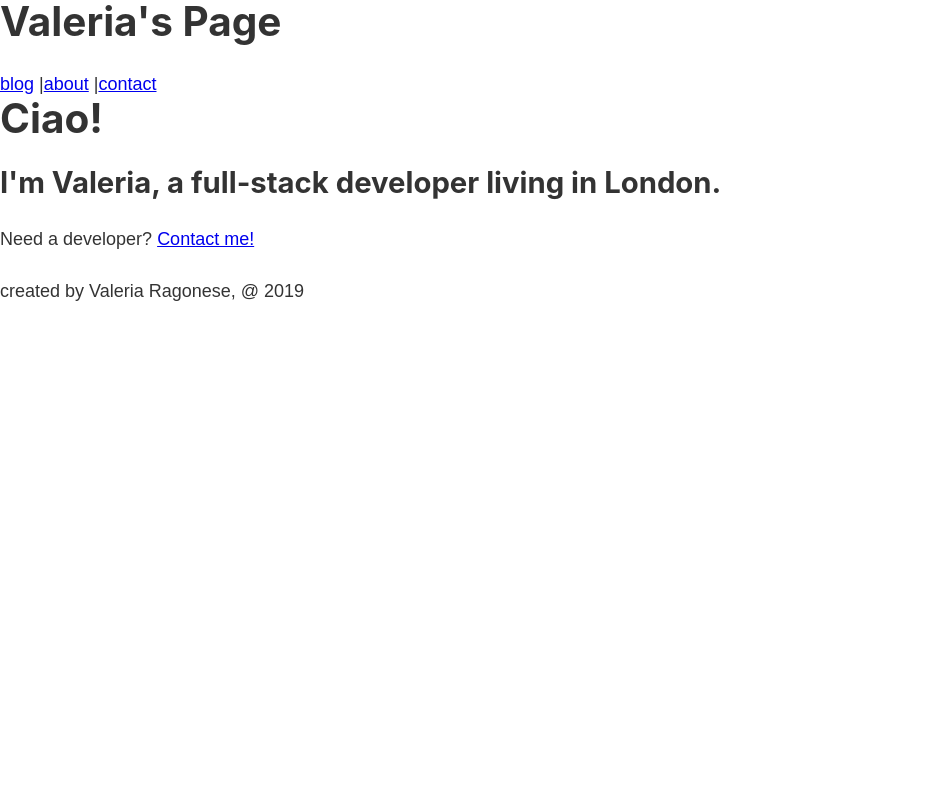
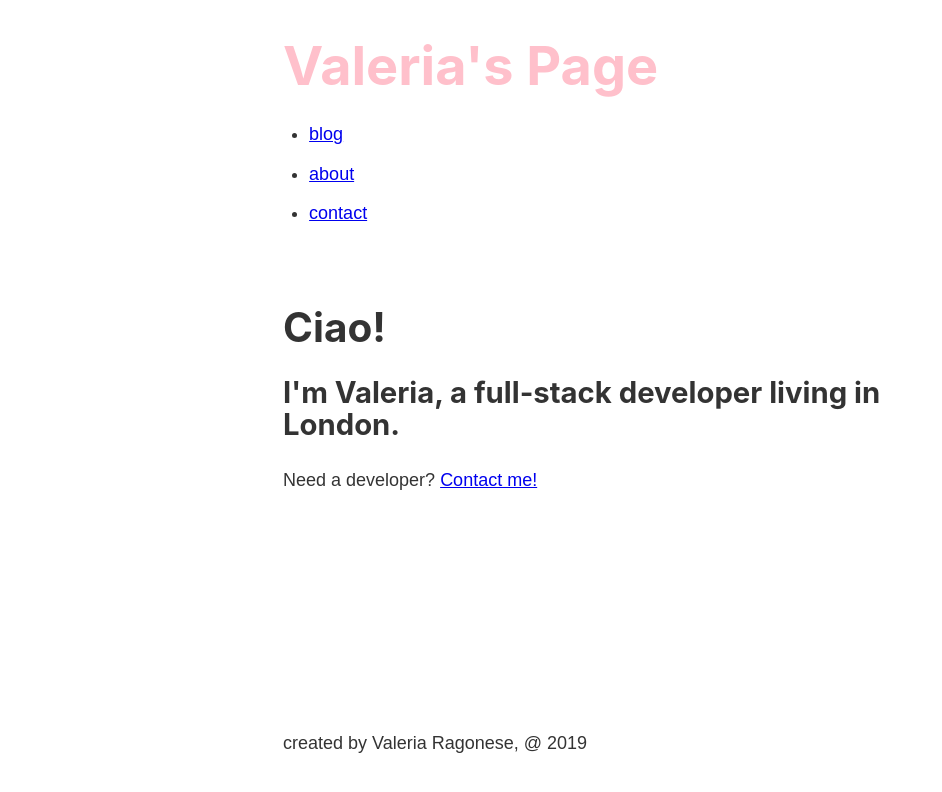
Before and after one commit to morwen80/gatsby-personal, a Gatsby site: page / in a window 1280 px wide. Shown: the whole page, without its empty margins (0-942 px from the left). Built offline with nearby package versions, Linux system fonts and the light colour scheme; Gatsby itself is replaced by a stand-in of ours.

Commit message:
styled header and navbar

```diff
--- a/src/components/header.js
+++ b/src/components/header.js
@@ -1,14 +1,20 @@
 import React from 'react';
 import { Link } from 'gatsby';
 
+import headerStyle from './header.module.scss';
+
 const Header = () => {
   return (
-    <div id="header">
-      <h1>Valeria's Page</h1>
+    <div id="header" className={headerStyle.header}>
+      <h1>
+        <Link to="/" className={headerStyle.title}>Valeria's Page</Link>
+      </h1>
       <nav>
-        <Link to="/blog">blog</Link> |
-        <Link to="/about">about</Link> |
-        <Link to="/contact">contact</Link>
+        <ul className={headerStyle.navList}>
+          <li><Link to="/blog" className={headerStyle.navItem}>blog</Link></li>
+          <li><Link to="/about" className={headerStyle.navItem}>about</Link></li>
+          <li><Link to="/contact" className={headerStyle.navItem}>contact</Link></li>
+        </ul>
       </nav>
     </div>
   )
--- /dev/null
+++ b/src/components/header.module.scss
@@ -0,0 +1,23 @@
+.header {
+  padding: 1rem 0 3rem;
+}
+
+.title {
+  color: pink;
+  font-size: 3rem;
+  text-decoration: none;
+}
+
+.nav-item {
+  color: grey;
+  font-size: .9rem;
+  font-weight: 700;
+  margin-right: 1.3rem;
+  text-decoration: none;
+}
+
+.nav-list {
+  display: flex;
+  list-style: none;
+  margin: 0;
+}
--- a/src/components/layout.js
+++ b/src/components/layout.js
@@ -2,13 +2,16 @@ import React from 'react';
 import Header from './header';
 import Footer from './footer';
 
-import '../styles/index.scss'
+import '../styles/index.scss';
+import layoutStyles from './layout.module.scss'
 
 const Layout = (props) => {
   return (
-    <div>
-      <Header />
+    <div className={layoutStyles.container}>
+      <div className={layoutStyles.content}>
+        <Header />
         {props.children}
+      </div>
       <Footer />
     </div>
   )
--- /dev/null
+++ b/src/components/layout.module.scss
@@ -0,0 +1,13 @@
+.container {
+  margin: 0 auto;
+  max-width: 750px;
+  padding: 1rem;
+
+  display: flex;
+  flex-direction: column;
+  min-height: 100vh;
+}
+
+.content {
+  flex-grow: 1;
+}
```
